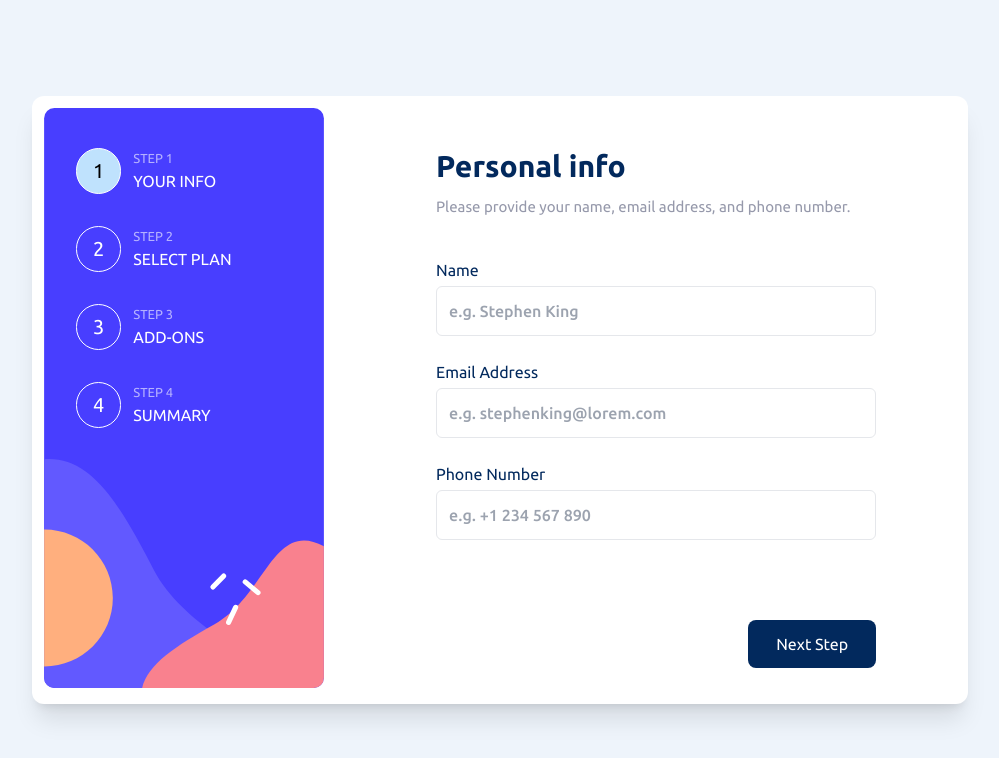
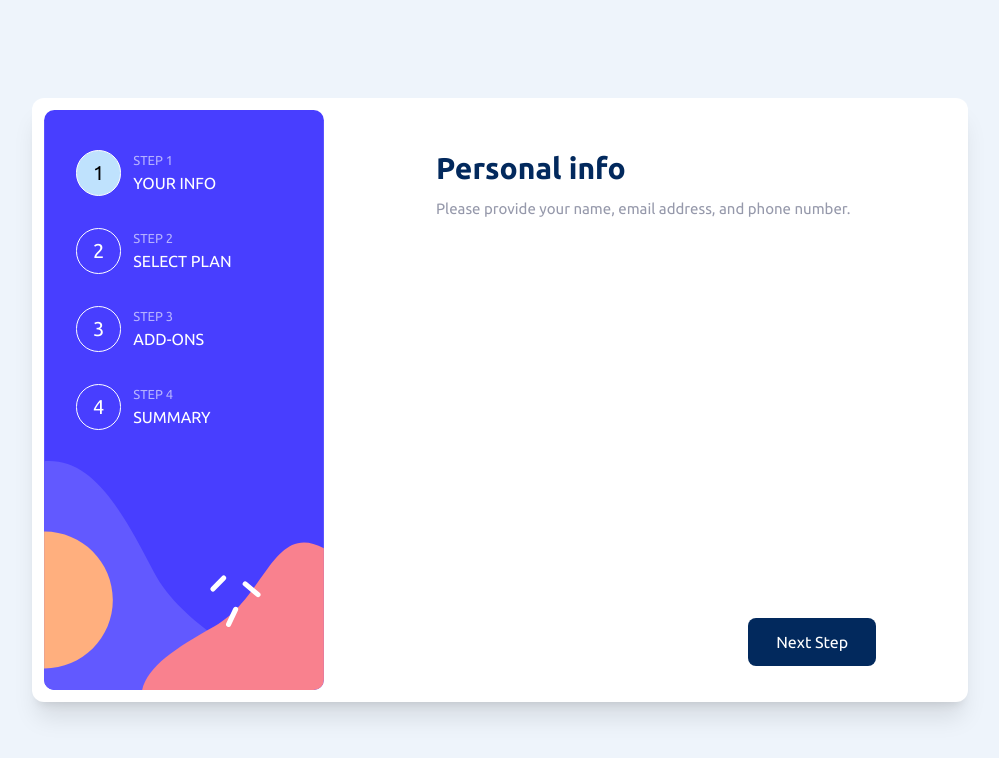
Before and after one commit to xsova113/multi-step-form, a Next.js app: page / in a window 1280 px wide. Shown: the top 758 px of the page, without its empty margins (140-1139 px from the left). Built offline with nearby package versions, Linux system fonts and the light colour scheme.

Commit message:
bug test form

```diff
--- a/app/components/form/Form.tsx
+++ b/app/components/form/Form.tsx
@@ -1,7 +1,7 @@
 "use client";
 
-import PersonalInfo from "./components/PersonalInfo";
-import Plan from "./components/Plan";
+// import PersonalInfo from "./components/PersonalInfo";
+// import Plan from "./components/Plan";
 // import AddOns from "./components/AddOns";
 // import Finish from "./components/Finish";
 import Buttons from "../Buttons";
@@ -72,8 +72,8 @@ const FormInput = () => {
           className="flex flex-col h-full md:justify-between"
         >
           <div>
-            <PersonalInfo register={register} errors={errors} />
-            <Plan register={register} />
+            {/* <PersonalInfo register={register} errors={errors} />
+            <Plan register={register} /> */}
             {/* <AddOns register={register} /> */}
             {/* <Finish /> */}
           </div>
--- a/app/components/form/components/Input.tsx
+++ b/app/components/form/components/Input.tsx
@@ -1,64 +1,64 @@
-import { UseFormRegister, FieldErrors, FieldValues } from "react-hook-form";
+// import { UseFormRegister, FieldErrors, FieldValues } from "react-hook-form";
 
-interface InputProps {
-  title: string;
-  id: string;
-  pattern: RegExp;
-  placeholder: string;
-  register: UseFormRegister<FieldValues>;
-  errors: FieldErrors;
-  type: string;
-}
+// interface InputProps {
+//   title: string;
+//   id: string;
+//   pattern: RegExp;
+//   placeholder: string;
+//   register: UseFormRegister<FieldValues>;
+//   errors: FieldErrors;
+//   type: string;
+// }
 
-const Input: React.FC<InputProps> = ({
-  title,
-  id,
-  type,
-  pattern,
-  placeholder,
-  register,
-  errors,
-}) => {
-  return (
-    <div className="flex flex-col gap-1">
-      <div className="flex items-baseline justify-between">
-        <label htmlFor={id} className="text-[#02295d]">
-          {title}
-        </label>
-        {errors[id]?.type === "required" && (
-          <span className="text-[#ED3548] text-xs font-bold">
-            {errors[id]?.message?.toString()}
-          </span>
-        )}
-        {errors[id]?.type === "minLength" && (
-          <span className="text-[#ED3548] text-xs font-bold">
-            {errors[id]?.message?.toString()}
-          </span>
-        )}
-        {errors[id]?.type === "pattern" && (
-          <span className="text-[#ED3548] text-xs font-bold">
-            {errors[id]?.message?.toString()}
-          </span>
-        )}
-      </div>
+// const Input: React.FC<InputProps> = ({
+//   title,
+//   id,
+//   type,
+//   pattern,
+//   placeholder,
+//   register,
+//   errors,
+// }) => {
+//   return (
+//     <div className="flex flex-col gap-1">
+//       <div className="flex items-baseline justify-between">
+//         <label htmlFor={id} className="text-[#02295d]">
+//           {title}
+//         </label>
+//         {errors[id]?.type === "required" && (
+//           <span className="text-[#ED3548] text-xs font-bold">
+//             {errors[id]?.message?.toString()}
+//           </span>
+//         )}
+//         {errors[id]?.type === "minLength" && (
+//           <span className="text-[#ED3548] text-xs font-bold">
+//             {errors[id]?.message?.toString()}
+//           </span>
+//         )}
+//         {errors[id]?.type === "pattern" && (
+//           <span className="text-[#ED3548] text-xs font-bold">
+//             {errors[id]?.message?.toString()}
+//           </span>
+//         )}
+//       </div>
 
-      <input
-        id={id}
-        type={type}
-        placeholder={placeholder}
-        className={`border border-gray-200 transition focus:border-[#473DFF] ${
-          errors[id] && "!border-[#ED3548]"
-        } outline-none p-3 rounded-md text-[#02295d] font-medium`}
-        {...register(id, {
-          required: "This field is required",
-          pattern: {
-            value: pattern,
-            message: "Please enter a valid email address",
-          },
-        })}
-      />
-    </div>
-  );
-};
+//       <input
+//         id={id}
+//         type={type}
+//         placeholder={placeholder}
+//         className={`border border-gray-200 transition focus:border-[#473DFF] ${
+//           errors[id] && "!border-[#ED3548]"
+//         } outline-none p-3 rounded-md text-[#02295d] font-medium`}
+//         {...register(id, {
+//           required: "This field is required",
+//           pattern: {
+//             value: pattern,
+//             message: "Please enter a valid email address",
+//           },
+//         })}
+//       />
+//     </div>
+//   );
+// };
 
-export default Input;
+// export default Input;
--- a/app/components/form/components/PersonalInfo.tsx
+++ b/app/components/form/components/PersonalInfo.tsx
@@ -1,53 +1,53 @@
-"use client";
+// "use client";
 
-import { useSelectContext } from "@/app/context/SelectContext";
-import Input from "./Input";
-import { inputObj } from "@/app/libs/constants";
-import { UseFormRegister, FieldErrors, FieldValues } from "react-hook-form";
+// import { useSelectContext } from "@/app/context/SelectContext";
+// import Input from "./Input";
+// import { inputObj } from "@/app/libs/constants";
+// import { UseFormRegister, FieldErrors, FieldValues } from "react-hook-form";
 
-interface PersonalInfoProps {
-  register: UseFormRegister<FieldValues>;
-  errors: FieldErrors;
-}
+// interface PersonalInfoProps {
+//   register: UseFormRegister<FieldValues>;
+//   errors: FieldErrors;
+// }
 
-const PersonalInfo: React.FC<PersonalInfoProps> = ({ register, errors }) => {
-  const { isSelected } = useSelectContext();
+// const PersonalInfo: React.FC<PersonalInfoProps> = ({ register, errors }) => {
+//   const { isSelected } = useSelectContext();
 
-  return (
-    <div className={`${isSelected !== 0 && "hidden"} block`}>
-      <div className="flex flex-col pt-10 gap-6">
-        <Input
-          pattern={/(.*?)/}
-          title={inputObj.name}
-          id="name"
-          type="text"
-          placeholder={inputObj.namePlaceholder}
-          register={register}
-          errors={errors}
-        />
-        <Input
-          pattern={
-            /^[a-zA-Z0-9.!#$%&'*+/=?^_`{|}~-]+@[a-zA-Z0-9-]+(?:\.[a-zA-Z0-9-]+)*$/
-          }
-          title={inputObj.email}
-          type="email"
-          id="email"
-          placeholder={inputObj.emailPlaceholder}
-          register={register}
-          errors={errors}
-        />
-        <Input
-          pattern={/(.*?)/}
-          title={inputObj.phone}
-          type="tel"
-          id="phone"
-          placeholder={inputObj.phonePlaceholder}
-          register={register}
-          errors={errors}
-        />
-      </div>
-    </div>
-  );
-};
+//   return (
+//     <div className={`${isSelected !== 0 && "hidden"} block`}>
+//       <div className="flex flex-col pt-10 gap-6">
+//         <Input
+//           pattern={/(.*?)/}
+//           title={inputObj.name}
+//           id="name"
+//           type="text"
+//           placeholder={inputObj.namePlaceholder}
+//           register={register}
+//           errors={errors}
+//         />
+//         <Input
+//           pattern={
+//             /^[a-zA-Z0-9.!#$%&'*+/=?^_`{|}~-]+@[a-zA-Z0-9-]+(?:\.[a-zA-Z0-9-]+)*$/
+//           }
+//           title={inputObj.email}
+//           type="email"
+//           id="email"
+//           placeholder={inputObj.emailPlaceholder}
+//           register={register}
+//           errors={errors}
+//         />
+//         <Input
+//           pattern={/(.*?)/}
+//           title={inputObj.phone}
+//           type="tel"
+//           id="phone"
+//           placeholder={inputObj.phonePlaceholder}
+//           register={register}
+//           errors={errors}
+//         />
+//       </div>
+//     </div>
+//   );
+// };
 
-export default PersonalInfo;
+// export default PersonalInfo;
--- a/app/components/form/components/Plan.tsx
+++ b/app/components/form/components/Plan.tsx
@@ -1,102 +1,102 @@
-"use client";
+// "use client";
 
-import { useSelectContext } from "@/app/context/SelectContext";
-import { planArray } from "@/app/libs/constants";
-import Image from "next/image";
-import { FieldValues, UseFormRegister } from "react-hook-form";
+// import { useSelectContext } from "@/app/context/SelectContext";
+// import { planArray } from "@/app/libs/constants";
+// import Image from "next/image";
+// import { FieldValues, UseFormRegister } from "react-hook-form";
 
-interface PlanProps {
-  register: UseFormRegister<FieldValues>;
-}
+// interface PlanProps {
+//   register: UseFormRegister<FieldValues>;
+// }
 
-const Plan: React.FC<PlanProps> = ({ register }) => {
-  const { isSelected, subscriptions, setSubscriptions, plan, setPlan } =
-    useSelectContext();
+// const Plan: React.FC<PlanProps> = ({ register }) => {
+//   const { isSelected, subscriptions, setSubscriptions, plan, setPlan } =
+//     useSelectContext();
 
-  return (
-    <div className={`${isSelected !== 1 && "hidden"} flex flex-col pt-10`}>
-      <div className="grid md:grid-cols-3 gap-4">
-        {planArray.map((item) => (
-          <label
-            htmlFor="plan"
-            tabIndex={0}
-            key={item.title}
-            className={`flex flex-row md:flex-col p-4 md:w-[140px] md:h-[190px]  max-md:gap-4 md:justify-between transition border hover:border-[#473DFF] cursor-pointer outline-none rounded-lg ${
-              plan === item.title && "border-[#473DFF] bg-[#FAFBFF]"
-            }`}
-            onClick={() => {
-              setPlan(item.title);
-            }}
-          >
-            <div className="relative w-[50px] h-[50px]">
-              <Image src={item.img} alt="plan-image" fill />
-            </div>
-            <div className="flex flex-col text-start">
-              <h1 className="text-xl font-medium text-[#02295d]">
-                {item.title}
-              </h1>
-              <h3 className="text-[#9699AB]">
-                {subscriptions === "monthly"
-                  ? item.monthlyDisplay
-                  : item.yearlyDisplay}
-              </h3>
-            </div>
-          </label>
-        ))}
-      </div>
-      <input
-        id="plan"
-        value={plan}
-        {...register("plan", { required: true })}
-        className="opacity-0 pointer-events-none"
-      />
+//   return (
+//     <div className={`${isSelected !== 1 && "hidden"} flex flex-col pt-10`}>
+//       <div className="grid md:grid-cols-3 gap-4">
+//         {planArray.map((item) => (
+//           <label
+//             htmlFor="plan"
+//             tabIndex={0}
+//             key={item.title}
+//             className={`flex flex-row md:flex-col p-4 md:w-[140px] md:h-[190px]  max-md:gap-4 md:justify-between transition border hover:border-[#473DFF] cursor-pointer outline-none rounded-lg ${
+//               plan === item.title && "border-[#473DFF] bg-[#FAFBFF]"
+//             }`}
+//             onClick={() => {
+//               setPlan(item.title);
+//             }}
+//           >
+//             <div className="relative w-[50px] h-[50px]">
+//               <Image src={item.img} alt="plan-image" fill />
+//             </div>
+//             <div className="flex flex-col text-start">
+//               <h1 className="text-xl font-medium text-[#02295d]">
+//                 {item.title}
+//               </h1>
+//               <h3 className="text-[#9699AB]">
+//                 {subscriptions === "monthly"
+//                   ? item.monthlyDisplay
+//                   : item.yearlyDisplay}
+//               </h3>
+//             </div>
+//           </label>
+//         ))}
+//       </div>
+//       <input
+//         id="plan"
+//         value={plan}
+//         {...register("plan", { required: true })}
+//         className="opacity-0 pointer-events-none"
+//       />
 
-      <div className="flex w-full h-[50px] bg-[#FAFBFF] rounded-md justify-center items-center gap-6">
-        <span
-          className={`transition ${
-            subscriptions === "monthly"
-              ? "text-[#022d64] font-semibold"
-              : "text-[#9699AB]"
-          }`}
-        >
-          Monthly
-        </span>
-        <label
-          htmlFor="subscription"
-          className="w-[50px] h-[25px] bg-[#02295d] rounded-full flex items-center"
-          onClick={() =>
-            setSubscriptions((prev: string) =>
-              prev === "monthly" ? "yearly" : "monthly"
-            )
-          }
-        >
-          <div
-            className={`bg-white h-[15px] w-[15px] rounded-full ml-1 ${
-              subscriptions === "monthly"
-                ? "translate-x-0"
-                : "translate-x-[26px]"
-            } transition z-10 absolute`}
-          />
-        </label>
-        <input
-          id="subscription"
-          {...register("subscription", { required: true })}
-          type="text"
-          value={subscriptions}
-          className="opacity-0 pointer-events-none absolute -z-50"
-        />
-        <span
-          className={`transition ${
-            subscriptions === "yearly"
-              ? "text-[#022d64] font-semibold"
-              : "text-[#9699AB]"
-          }`}
-        >
-          Yearly
-        </span>
-      </div>
-    </div>
-  );
-};
+//       <div className="flex w-full h-[50px] bg-[#FAFBFF] rounded-md justify-center items-center gap-6">
+//         <span
+//           className={`transition ${
+//             subscriptions === "monthly"
+//               ? "text-[#022d64] font-semibold"
+//               : "text-[#9699AB]"
+//           }`}
+//         >
+//           Monthly
+//         </span>
+//         <label
+//           htmlFor="subscription"
+//           className="w-[50px] h-[25px] bg-[#02295d] rounded-full flex items-center"
+//           onClick={() =>
+//             setSubscriptions((prev: string) =>
+//               prev === "monthly" ? "yearly" : "monthly"
+//             )
+//           }
+//         >
+//           <div
+//             className={`bg-white h-[15px] w-[15px] rounded-full ml-1 ${
+//               subscriptions === "monthly"
+//                 ? "translate-x-0"
+//                 : "translate-x-[26px]"
+//             } transition z-10 absolute`}
+//           />
+//         </label>
+//         <input
+//           id="subscription"
+//           {...register("subscription", { required: true })}
+//           type="text"
+//           value={subscriptions}
+//           className="opacity-0 pointer-events-none absolute -z-50"
+//         />
+//         <span
+//           className={`transition ${
+//             subscriptions === "yearly"
+//               ? "text-[#022d64] font-semibold"
+//               : "text-[#9699AB]"
+//           }`}
+//         >
+//           Yearly
+//         </span>
+//       </div>
+//     </div>
+//   );
+// };
 
-export default Plan;
+// export default Plan;
```
